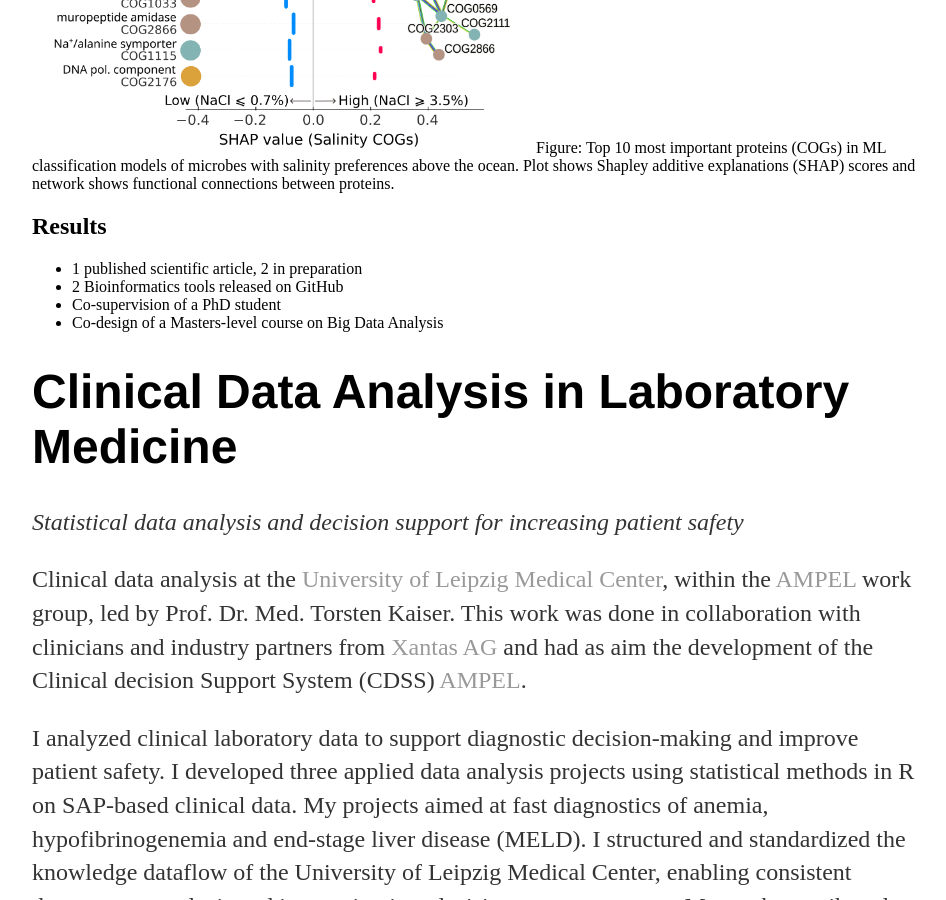
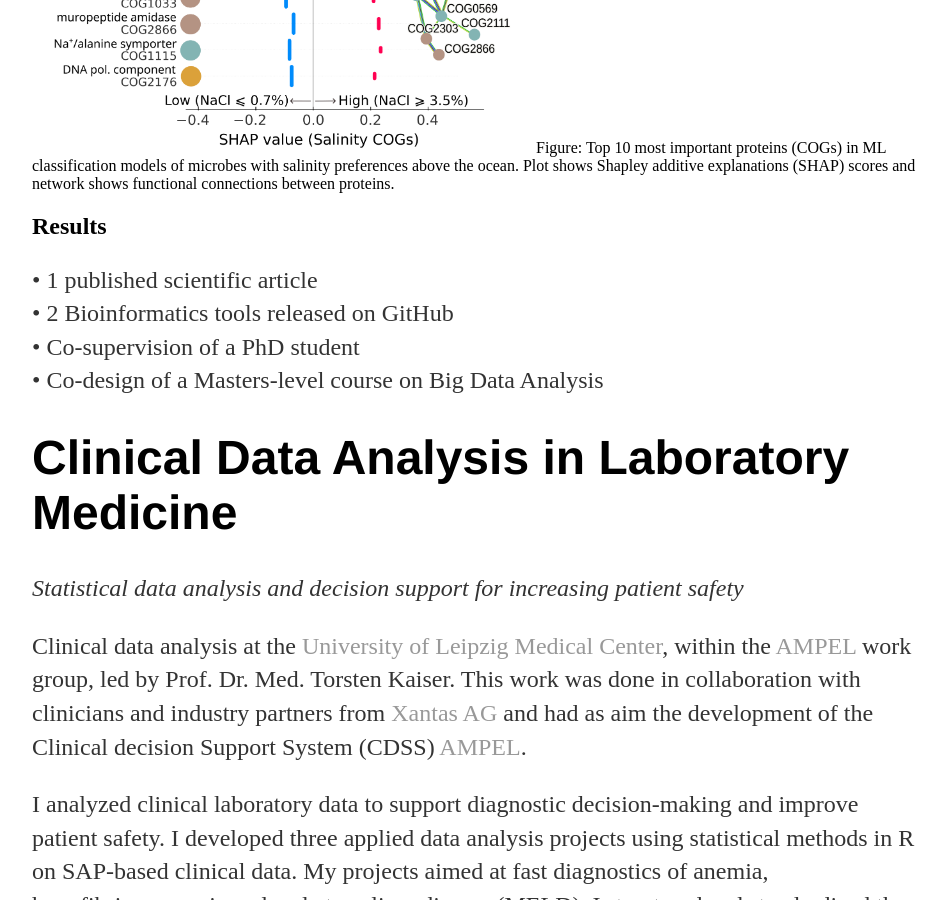
Before and after one commit to waltercostamb/waltercostamb.github.io, a Jekyll site: the page built from about/index.html, in a window 1280 px wide and 900 px high, scrolled down 1114 px. Shown: the whole window, without its empty margins (160-1106 px from the left). Built offline with Jekyll 4.4.1, drawn with Linux system fonts in a browser that asks for light colours.

Commit message:
Update index.html

```diff
--- a/about/index.html
+++ b/about/index.html
@@ -35,12 +35,12 @@ Figure: Top 10 most important proteins (COGs) in ML classification models of mic
 
 <h2>Results</h2>
 
-<ul style="font-size: 1em !important;">
-<li style="font-size: 1em !important;">1 published scientific article, 2 in preparation</li>
-<li style="font-size: 1em !important;">2 Bioinformatics tools released on GitHub</li>
-<li style="font-size: 1em !important;">Co-supervision of a PhD student</li>
-<li style="font-size: 1em !important;">Co-design of a Masters-level course on Big Data Analysis</li>
-</ul>
+<p>
+• 1 published scientific article<br>
+• 2 Bioinformatics tools released on GitHub<br>
+• Co-supervision of a PhD student<br>
+• Co-design of a Masters-level course on Big Data Analysis
+</p>
 
 <h1>Clinical Data Analysis in Laboratory Medicine</h1>
 
```
